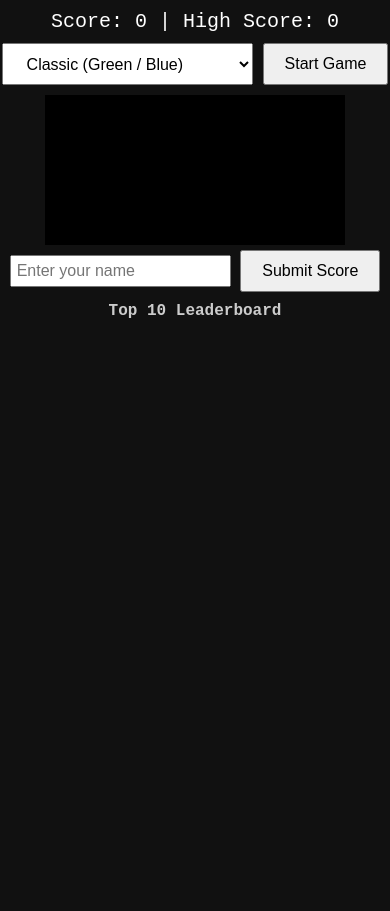
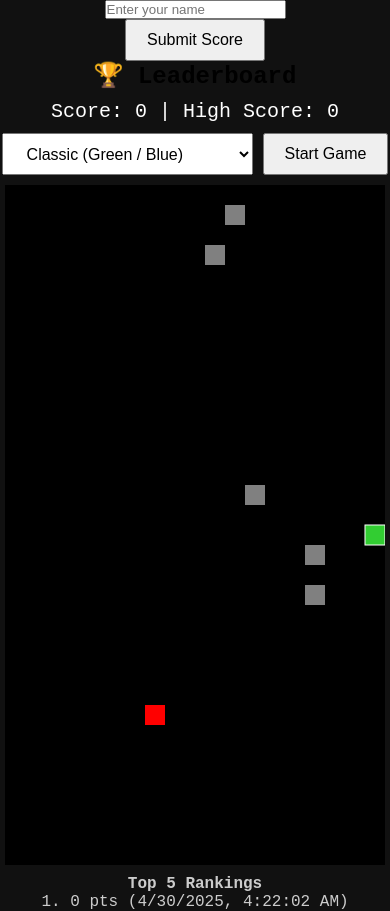
Before and after one commit to lunar8871/snake-gamesnake-game, a plain HTML site: page index.html in a window 390 px wide. Both pictures are taken after a click on the button "Start Game". Before the commit the page ends 844 px from the top, so only its background shows below. Drawn offline with Linux system fonts and the light colour scheme; no server answers.

Commit message:
Update index.html

```diff
--- a/index.html
+++ b/index.html
@@ -42,6 +42,11 @@
   </style>
 </head>
 <body>
+<input id="playerName" placeholder="Enter your name" />
+<button onclick="submitMyScore()">Submit Score</button>
+
+<h2>🏆 Leaderboard</h2>
+<ul id="rankingList"></ul>
 
 <div id="scoreBoard">Score: 0 | High Score: 0</div>
 <div id="controls">
@@ -53,13 +58,7 @@
   <button id="startBtn">Start Game</button>
 </div>
 <canvas id="gameCanvas"></canvas>
-
-<div>
-  <input id="playerName" placeholder="Enter your name" style="margin-top:10px; padding:5px; font-size:16px;">
-  <button onclick="submitMyScore()">Submit Score</button>
-</div>
-
-<div id="rankings"><strong>Top 10 Leaderboard</strong><br><ul id="rankingList"></ul></div>
+<div id="rankings"></div>
 
 <audio id="bgm" loop>
   <source src="https://cdn.pixabay.com/download/audio/2022/03/15/audio_7cb2c6d609.mp3?filename=8-bit-arcade-115111.mp3" type="audio/mp3" />
@@ -69,64 +68,107 @@
 </audio>
 
 <script>
-const SUPABASE_URL = 'https://kfbweiwwygckkpeomczo.supabase.co';
-const SUPABASE_ANON_KEY = 'eyJhbGciOiJIUzI1NiIsInR5cCI6IkpXVCJ9.eyJpc3MiOiJzdXBhYmFzZSIsInJlZiI6ImtmYndlaXd3eWdja2twZW9tY3pvIiwicm9sZSI6ImFub24iLCJpYXQiOjE3NDU5ODQzNDIsImV4cCI6MjA2MTU2MDM0Mn0.tmp1MpHD1PxXV4cGdG0Hlin7hn81SxsOFRIoknEr1JE';
+const canvas = document.getElementById('gameCanvas');
+const ctx = canvas.getContext('2d');
+const scoreBoard = document.getElementById('scoreBoard');
+const startBtn = document.getElementById('startBtn');
+const bgm = document.getElementById('bgm');
+const eatSound = document.getElementById('eatSound');
+const rankingsEl = document.getElementById('rankings');
+const skinSelect = document.getElementById('skinSelect');
 
-async function submitScore(name, score) {
-  try {
-    await fetch(`${SUPABASE_URL}/rest/v1/scores`, {
-      method: 'POST',
-      headers: {
-        'apikey': SUPABASE_ANON_KEY,
-        'Authorization': `Bearer ${SUPABASE_ANON_KEY}`,
-        'Content-Type': 'application/json',
-        'Prefer': 'return=representation'
-      },
-      body: JSON.stringify({ name, score })
-    });
-  } catch (err) {
-    console.error('Submit error:', err);
+const box = 20;
+let cols, rows;
+let snake, food, direction, score, highScore, speed, game, obstacles, directionQueue;
+let headColor = 'limegreen';
+let bodyColor = 'dodgerblue';
+
+function resizeCanvas() {
+  canvas.width = Math.floor(window.innerWidth / box) * box;
+  canvas.height = Math.floor((window.innerHeight - 150) / box) * box;
+  cols = canvas.width / box;
+  rows = canvas.height / box;
+}
+
+function applySkin(skin) {
+  if (skin === 'classic') {
+    headColor = 'limegreen';
+    bodyColor = 'dodgerblue';
+  } else if (skin === 'neon') {
+    headColor = 'cyan';
+    bodyColor = 'magenta';
+  } else if (skin === 'rainbow') {
+    headColor = randomColor();
+    bodyColor = randomColor();
   }
 }
 
-async function loadRanking() {
-  try {
-    const res = await fetch(`${SUPABASE_URL}/rest/v1/scores?select=name,score&order=score.desc&limit=10`, {
-      headers: {
-        'apikey': SUPABASE_ANON_KEY,
-        'Authorization': `Bearer ${SUPABASE_ANON_KEY}`
-      }
-    });
-    return await res.json();
-  } catch (err) {
-    console.error('Load error:', err);
-    return [];
-  }
+function randomColor() {
+  const colors = ['red', 'orange', 'yellow', 'green', 'blue', 'purple', 'pink'];
+  return colors[Math.floor(Math.random() * colors.length)];
 }
 
-function submitMyScore() {
-  const name = document.getElementById('playerName').value || 'Anonymous';
-  submitScore(name, score).then(loadAndShowRanking);
+function randomPosition() {
+  return {
+    x: Math.floor(Math.random() * cols) * box,
+    y: Math.floor(Math.random() * rows) * box
+  };
 }
 
-function loadAndShowRanking() {
-  loadRanking().then(scores => {
-    const list = document.getElementById('rankingList');
-    if (Array.isArray(scores)) {
-      list.innerHTML = scores.map(s => `<li>${s.name}: ${s.score} pts</li>`).join('');
-    } else {
-      list.innerHTML = '⚠️ Failed to load leaderboard';
+function generateObstacles(n = 5) {
+  let obs = [];
+  while (obs.length < n) {
+    let pos = randomPosition();
+    if (!snake.some(s => s.x === pos.x && s.y === pos.y) &&
+        !(food && food.x === pos.x && food.y === pos.y)) {
+      obs.push(pos);
     }
-  });
+  }
+  return obs;
 }
 
-document.addEventListener('DOMContentLoaded', loadAndShowRanking);
-</script>
+function updateScore() {
+  highScore = Math.max(score, highScore);
+  localStorage.setItem('highScore', highScore);
+  scoreBoard.textContent = `Score: ${score} | High Score: ${highScore}`;
+}
 
-<script>
-// 자동 점수 제출 포함된 스네이크 게임 코드 시작
+function saveRanking(score) {
+  let rankings = JSON.parse(localStorage.getItem('rankings') || '[]');
+  rankings.push({ score, date: new Date().toLocaleString() });
+  rankings.sort((a, b) => b.score - a.score);
+  rankings = rankings.slice(0, 5);
+  localStorage.setItem('rankings', JSON.stringify(rankings));
+}
 
-// ...기존 코드 유지됨...
+function showRankings() {
+  const rankings = JSON.parse(localStorage.getItem('rankings') || '[]');
+  if (rankings.length === 0) return;
+  let html = '<strong>Top 5 Rankings</strong><br>';
+  rankings.forEach((r, i) => {
+    html += `${i + 1}. ${r.score} pts (${r.date})<br>`;
+  });
+  rankingsEl.innerHTML = html;
+}
+
+function startGame() {
+  resizeCanvas();
+  const selectedSkin = skinSelect.value;
+  applySkin(selectedSkin);
+  snake = [{ x: Math.floor(cols / 2) * box, y: Math.floor(rows / 2) * box }];
+  direction = 'RIGHT';
+  directionQueue = [];
+  food = randomPosition();
+  score = 0;
+  speed = 130;
+  highScore = parseInt(localStorage.getItem('highScore')) || 0;
+  obstacles = generateObstacles();
+  updateScore();
+  rankingsEl.innerHTML = '';
+  if (game) clearInterval(game);
+  game = setInterval(draw, speed);
+  bgm.play();
+}
 
 function draw() {
   ctx.clearRect(0, 0, canvas.width, canvas.height);
@@ -163,11 +205,9 @@ function draw() {
     obstacles.some(o => o.x === headX && o.y === headY)
   ) {
     clearInterval(game);
-    alert(`Game Over!
-Score: ${score}`);
+    alert(`Game Over!\nScore: ${score}`);
     saveRanking(score);
     showRankings();
-    if (score > 0) submitMyScore(); // ✅ 자동 제출 (0점일 때는 무시)
     return;
   }
 
@@ -188,7 +228,51 @@ Score: ${score}`);
   snake.unshift({ x: headX, y: headY });
 }
 
-// 기존 코드 유지됨
+function handleDirection(e) {
+  const newDir = {
+    ArrowLeft: 'LEFT',
+    ArrowUp: 'UP',
+    ArrowRight: 'RIGHT',
+    ArrowDown: 'DOWN'
+  }[e.key];
+
+  if (!newDir) return;
+
+  const opposites = {
+    LEFT: 'RIGHT', RIGHT: 'LEFT',
+    UP: 'DOWN', DOWN: 'UP'
+  };
+
+  if (newDir !== opposites[direction]) {
+    if (directionQueue[directionQueue.length - 1] !== newDir) {
+      directionQueue.push(newDir);
+    }
+  }
+}
+
+let startX, startY;
+canvas.addEventListener('touchstart', e => {
+  startX = e.touches[0].clientX;
+  startY = e.touches[0].clientY;
+});
+
+canvas.addEventListener('touchmove', e => {
+  if (!startX || !startY) return;
+  const dx = e.touches[0].clientX - startX;
+  const dy = e.touches[0].clientY - startY;
+  if (Math.abs(dx) > Math.abs(dy)) {
+    if (dx > 0 && direction !== 'LEFT') directionQueue.push('RIGHT');
+    else if (dx < 0 && direction !== 'RIGHT') directionQueue.push('LEFT');
+  } else {
+    if (dy > 0 && direction !== 'UP') directionQueue.push('DOWN');
+    else if (dy < 0 && direction !== 'DOWN') directionQueue.push('UP');
+  }
+  startX = startY = null;
+});
+
+document.addEventListener('keydown', handleDirection);
+startBtn.addEventListener('click', startGame);
 </script>
+
 </body>
 </html>
```
